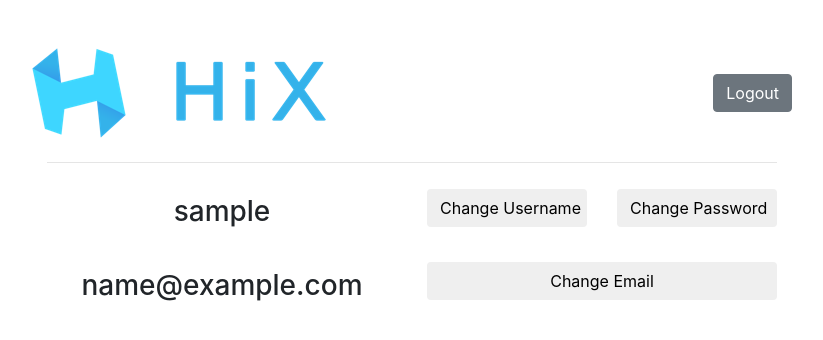
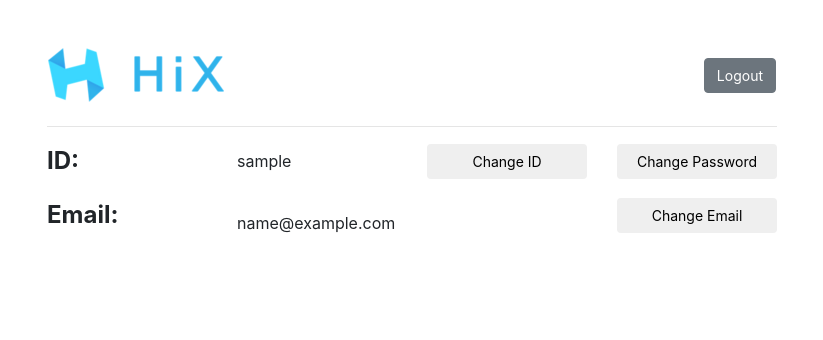
Before and after one commit to Bak-JH/HixProductServerBackup, a Django app: page /product/profile/ in a window 1280 px wide. Shown: the top 340 px of the page, without its empty margins (228-1051 px from the left). Run offline with Django 3.2, Linux system fonts and the light colour scheme; the visitor is signed in with stand-in values (Sample User, id 1); data that the repository does not hold is empty; parts of the project's set-up code (start-up, migrations or seed data) failed here and were passed over; some libraries are stand-ins or nearby versions.

Commit message:
restyle profile page

```diff
--- a/product/templates/product/base.html
+++ b/product/templates/product/base.html
@@ -14,6 +14,12 @@
       {% endblock %}
     </title>
 
+    <style>
+      .btn {
+        font-size:14px;
+      }
+    </style>
+
   </head>
   <body>
     <div class="container mt-5">
@@ -21,9 +27,9 @@
         <div class="col-8">
           {% comment %} <h1 class="mt-2">HiX</h1> {% endcomment %}
           <div class="row d-flex align-items-center justify-content-lg-between">
-            <img src="{% static "product/logo-blue.png" %}" alt="logo">
+            <img class="ml-3" src="{% static "product/logo-blue.png" %}" alt="logo">
             {% if user.is_authenticated %}
-              <div>
+              <div class="mr-3">
                 <form action="/product/logout" method="get">
                   <button class="btn btn-secondary" type="submit" value="True" name='clicked' onclick="location.href ='/product/logout'">
                       Logout
--- a/product/templates/product/profile.html
+++ b/product/templates/product/profile.html
@@ -6,12 +6,15 @@
 
 {% block content %}
     <div class="row mt-3 align-items-center">
-        <div class="col-md-6 mt-3">
-            <h3 class="text-center vcenter"> {{user.username}} </h3>
+        <div class="col-md-3" style="font-size:24px;">
+            <b>ID:</b>
+        </div>
+        <div class="col-md-3" style="text-size:14px;">
+            {{user.username}}
         </div>
         <div class="col-md-3">
             <button class="btn btn-default btn-block" onclick="window.location='/product/profile/auth-pw?next=/product/profile/edit-username'">
-                Change Username
+                Change ID
             </button>
         </div>
         <div class="col-md-3">
@@ -22,10 +25,13 @@
     </div>
 
     <div class="row mt-3 align-items-center">
+        <div class="col-md-3" style="font-size:24px;">
+            <b>Email:</b>
+        </div>
         <div class="col-md-6 mt-3">
-            <h3 class="text-center vcenter"> {{user.email}} </h3>
+            {{user.email}}
         </div>
-        <div class="col-md-6">
+        <div class="col-md-3">
             <button class="btn btn-default btn-block" onclick="window.location='/product/profile/edit-email'">
                 Change Email
             </button>
@@ -34,8 +40,8 @@
     {% if serial_infos %}
         <div class="row mt-5 align-items-center">
             <table class="container align-items-center">
-                <th class="col-md-2 h3"> serial key </th>
-                <th class="col-md-2 h3"> plan </th>
+                <th class="col-md-2 h3" style="font-size:24px;"> <b>serial key</b> </th>
+                <th class="col-md-2 h3" style="font-size:24px;"> <b>plan</b> </th>
 
                     {% for serial in serial_infos %}
                         <tr style="height: 100px">
@@ -46,7 +52,7 @@
                                 {{ serial.product }}
                             </td>
                             <td class="col-md-2">
-                                <button class="btn btn-default btn-block"
+                                <button class="btn btn-danger btn-block"
                                         onclick="window.location='https://services.hix.co.kr/product/transmit_serial/{{serial.serial_number}}'">
                                     Transmit Serial
                                 </button>
```
Also changed, not shown: product/static/product/logo-blue.png.
